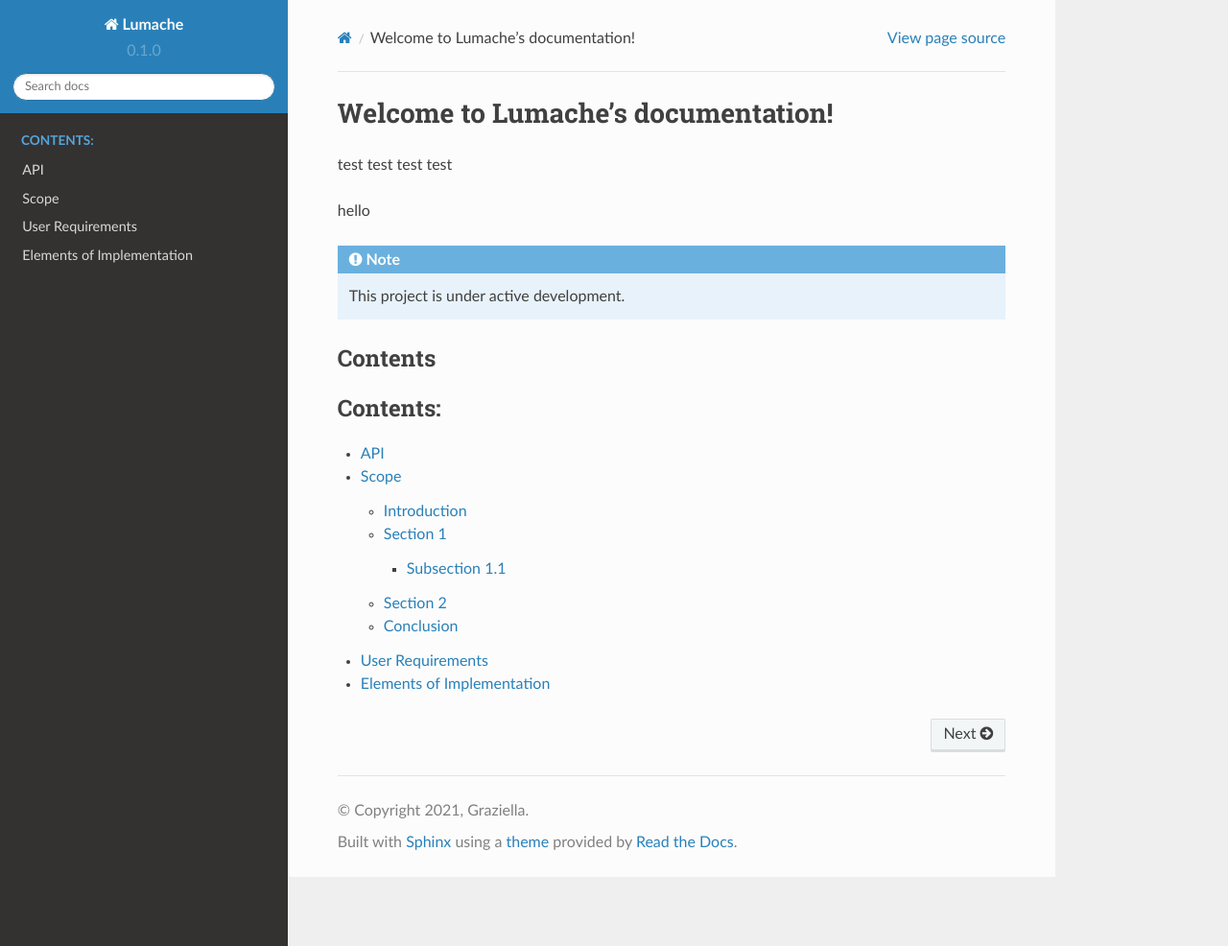
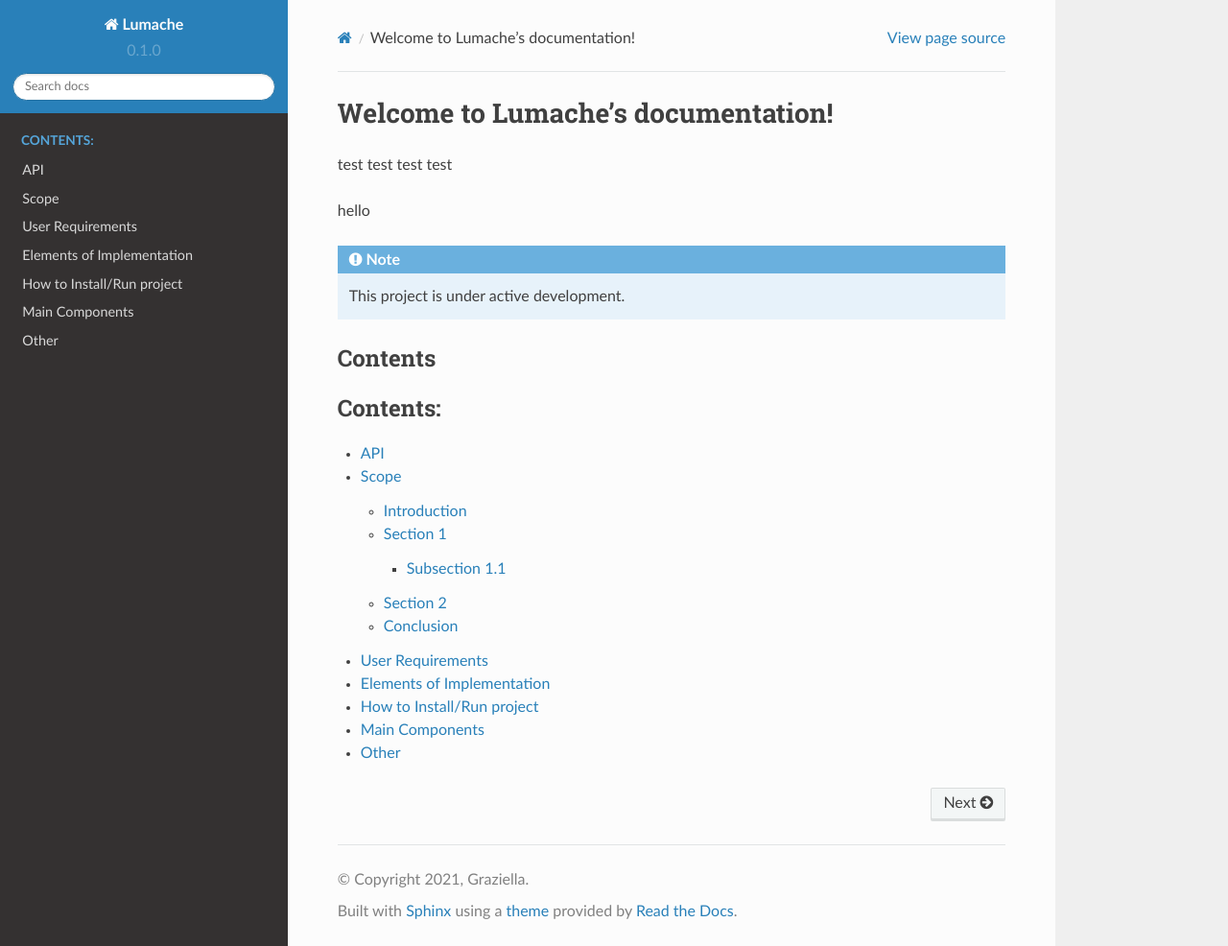
Before and after one commit to tommclark/setap-documentation, a Sphinx documentation site: the page built from docs/source/index.rst, in a window 1280 px wide and 986 px high. Shown: the whole window at 96% size. Built offline with Sphinx 7.4.7 and the Read the Docs theme 2.0.0, drawn with Linux system fonts in a browser that asks for light colours.

Commit message:
Add headings

```diff
--- /dev/null
+++ b/docs/source/components.rst
@@ -0,0 +1,2 @@
+Main Components
+==================
--- /dev/null
+++ b/docs/source/howtoinstall.rst
@@ -0,0 +1,2 @@
+How to Install/Run project
+==================
--- a/docs/source/index.rst
+++ b/docs/source/index.rst
@@ -29,3 +29,6 @@ Contents
    scope
    userreqs
    implementation
+   howtoinstall
+   components
+   other
--- /dev/null
+++ b/docs/source/other.rst
@@ -0,0 +1,2 @@
+Other
+==================
```
Also changed, not shown: other parts of docs/source/index.rst (+1 -1 lines).
